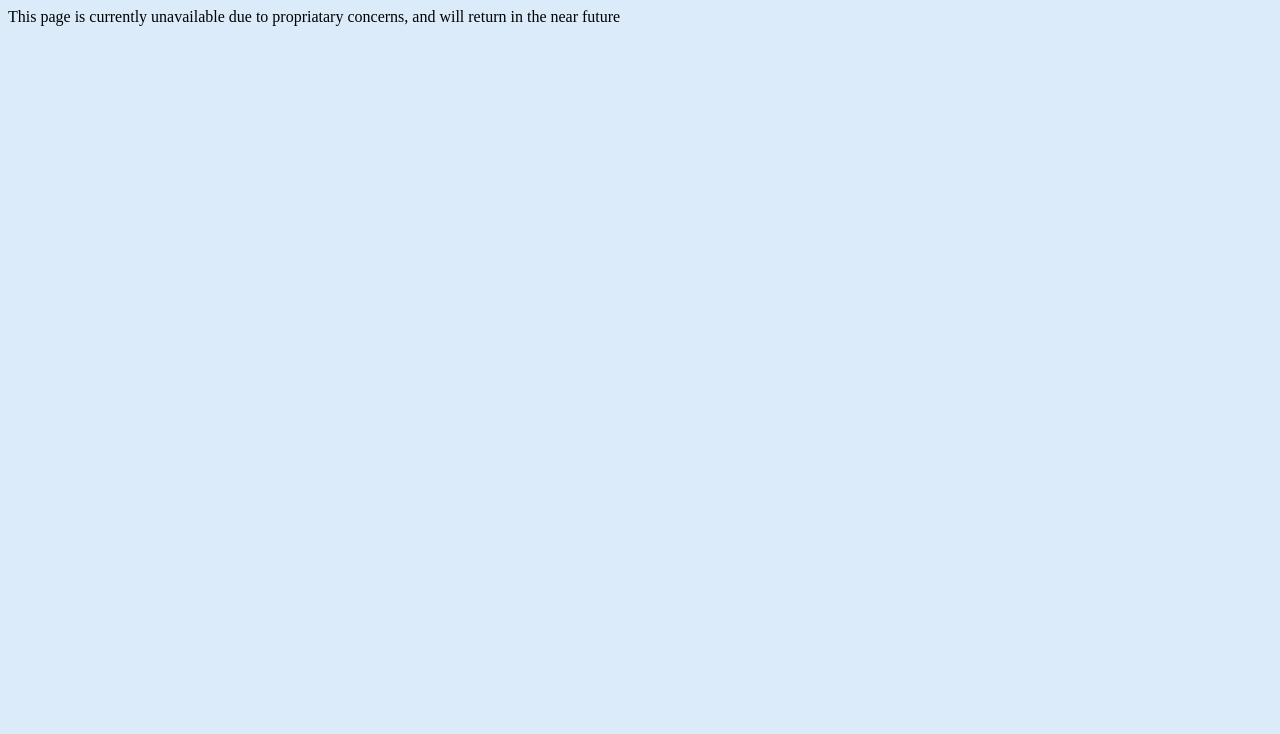
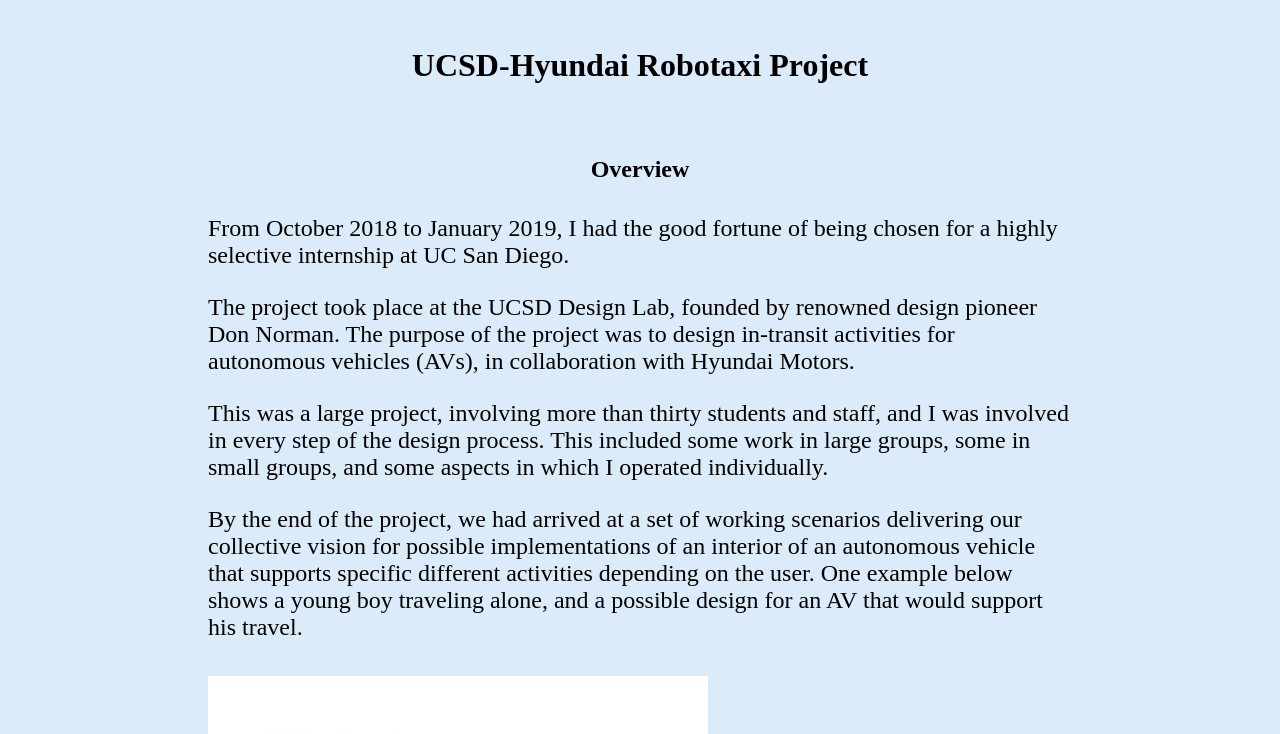
Before and after one commit to AbrahamBrauner/AbrahamBrauner.github.io, a plain HTML site: page UCSD_Design_Lab_Hyundai_Robotaxi_Project.html in a window 1280 px wide. Shown: the top 734 px of the page. Drawn offline with Linux system fonts and the light colour scheme.

Commit message:
removed prop thingy

```diff
--- a/UCSD_Design_Lab_Hyundai_Robotaxi_Project.html
+++ b/UCSD_Design_Lab_Hyundai_Robotaxi_Project.html
@@ -1,8 +1,7 @@
 <!DOCTYPE html>
 <html>
 <body style="background-color:#dbebf9">
-  This page is currently unavailable due to propriatary concerns, and will return in the near future
-<!-- PROPRIATARY
+
 <style>
 p {
   margin: 25px 200px;
@@ -76,7 +75,7 @@ img {
   <!--<div class="column">
     <img src="Activities.jpg" style="width:100%">
   </div>-->
-<!-- PROPRIATARY</div>
+</div>
 
 
 <p>Next, we took the images we had individually collected and consolidated them to identify patterns. I had a major role in this aspect of data synthesis. Our goal now was to create an understanding of what people do in-transit. Many images were taken on the San Diego Metro. I collected observations in airports, on Uber rides, and of people arriving on campus. We chose to conduct the majority of observations away from privately owned cars, because we wanted to design for the activities people might do in the autonomous cars of the future, things that people are not currently able to do, and did not want to bias our view of the possible. </p>
@@ -125,7 +124,6 @@ img {
 
 
 
-PROPRIATARY-->
 </font>
 </body>
 </html>
```
